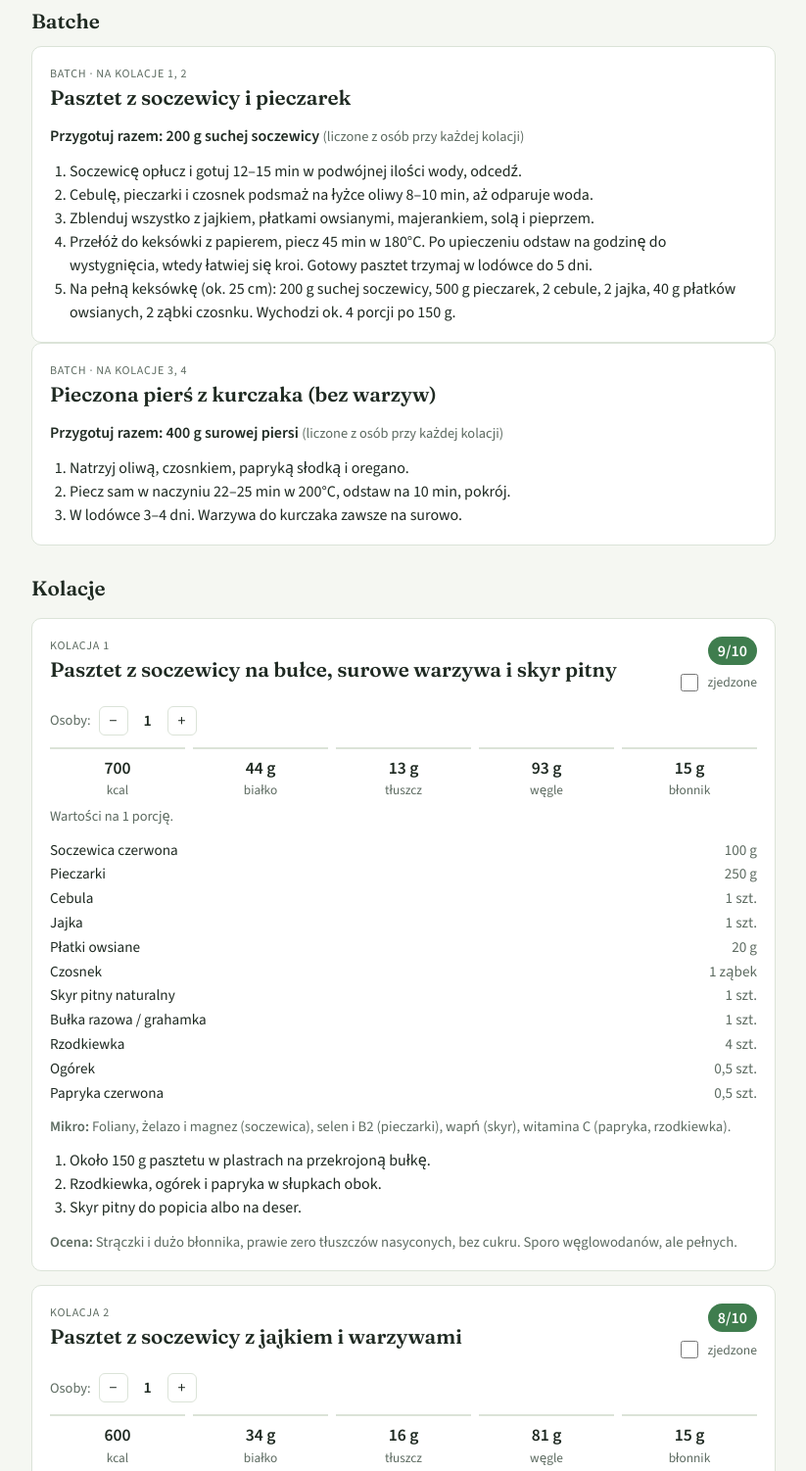
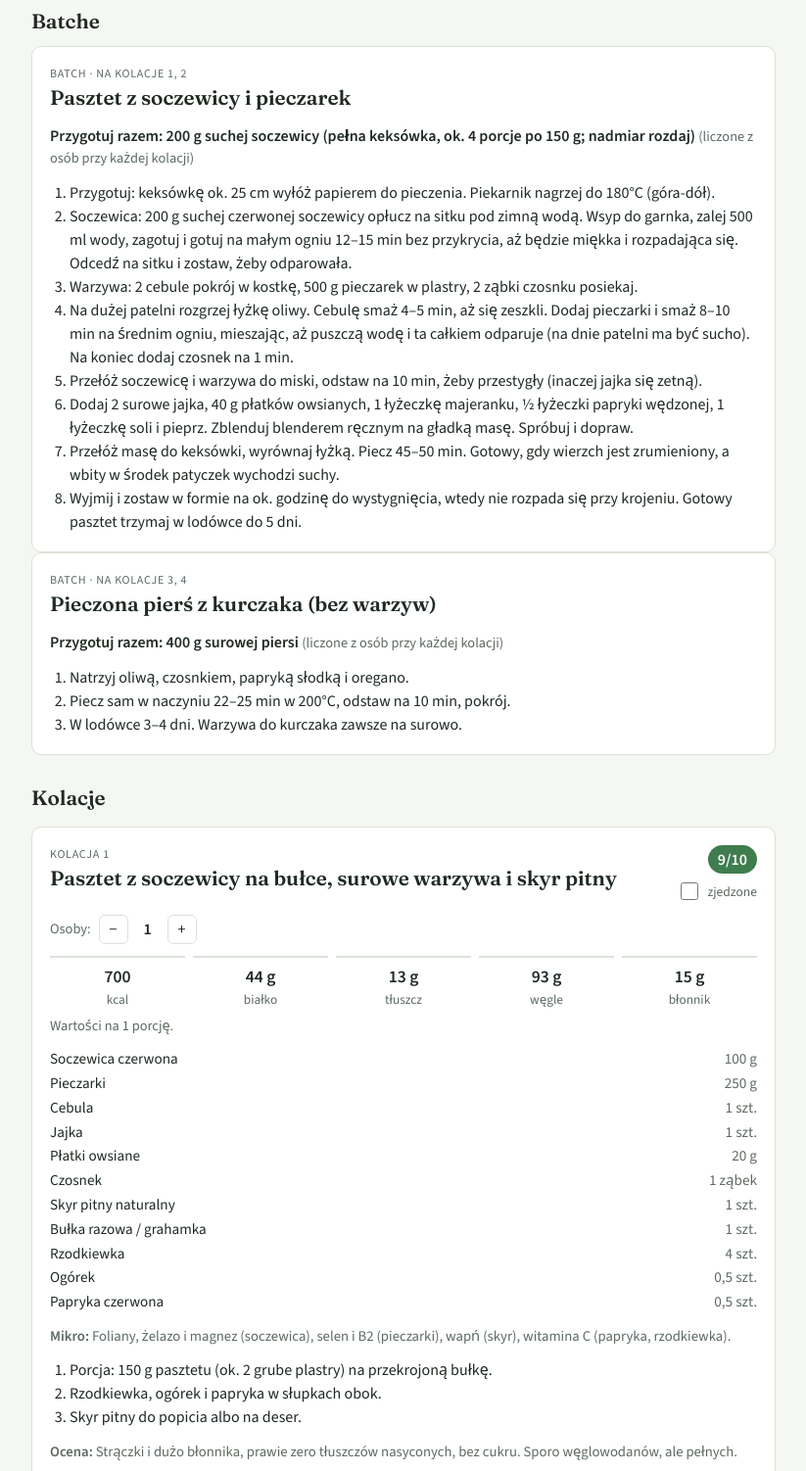
Before and after one commit to CzubekxD/posilki, a plain HTML site: page index.html in a window 1280 px wide. Shown: the part 240-1742 px from the top of the page at 98% size, without its empty margins (228-1051 px from the left). Drawn offline with nearby package versions, Linux system fonts and the light colour scheme.

Commit message:
Pasztet krok po kroku, porcja 150 g; SPEC: szczegółowe kroki przy złożonych przepisach
Co-Authored-By: Claude Opus 5.5 <noreply@anthropic.com>
Claude-Session: https://claude.ai/code/session_01Pibf9ApmaTcvMfcCC45bJ9

```diff
--- a/index.html
+++ b/index.html
@@ -63,8 +63,16 @@ button:focus-visible,input:focus-visible{outline:2px solid var(--accent);outline
 <script>
 // ===== DANE: dopisujemy kolejne przepisy tutaj. Ilości składników = na 1 osobę. =====
 const BATCHES=[
-  {name:"Pasztet z soczewicy i pieczarek",source:"Soczewica czerwona",say:"g suchej soczewicy",
-   steps:["Soczewicę opłucz i gotuj 12–15 min w podwójnej ilości wody, odcedź.","Cebulę, pieczarki i czosnek podsmaż na łyżce oliwy 8–10 min, aż odparuje woda.","Zblenduj wszystko z jajkiem, płatkami owsianymi, majerankiem, solą i pieprzem.","Przełóż do keksówki z papierem, piecz 45 min w 180°C. Po upieczeniu odstaw na godzinę do wystygnięcia, wtedy łatwiej się kroi. Gotowy pasztet trzymaj w lodówce do 5 dni.","Na pełną keksówkę (ok. 25 cm): 200 g suchej soczewicy, 500 g pieczarek, 2 cebule, 2 jajka, 40 g płatków owsianych, 2 ząbki czosnku. Wychodzi ok. 4 porcji po 150 g."]},
+  {name:"Pasztet z soczewicy i pieczarek",source:"Soczewica czerwona",say:"g suchej soczewicy (pełna keksówka, ok. 4 porcje po 150 g; nadmiar rozdaj)",
+   steps:[
+    "Przygotuj: keksówkę ok. 25 cm wyłóż papierem do pieczenia. Piekarnik nagrzej do 180°C (góra-dół).",
+    "Soczewica: 200 g suchej czerwonej soczewicy opłucz na sitku pod zimną wodą. Wsyp do garnka, zalej 500 ml wody, zagotuj i gotuj na małym ogniu 12–15 min bez przykrycia, aż będzie miękka i rozpadająca się. Odcedź na sitku i zostaw, żeby odparowała.",
+    "Warzywa: 2 cebule pokrój w kostkę, 500 g pieczarek w plastry, 2 ząbki czosnku posiekaj.",
+    "Na dużej patelni rozgrzej łyżkę oliwy. Cebulę smaż 4–5 min, aż się zeszkli. Dodaj pieczarki i smaż 8–10 min na średnim ogniu, mieszając, aż puszczą wodę i ta całkiem odparuje (na dnie patelni ma być sucho). Na koniec dodaj czosnek na 1 min.",
+    "Przełóż soczewicę i warzywa do miski, odstaw na 10 min, żeby przestygły (inaczej jajka się zetną).",
+    "Dodaj 2 surowe jajka, 40 g płatków owsianych, 1 łyżeczkę majeranku, ½ łyżeczki papryki wędzonej, 1 łyżeczkę soli i pieprz. Zblenduj blenderem ręcznym na gładką masę. Spróbuj i dopraw.",
+    "Przełóż masę do keksówki, wyrównaj łyżką. Piecz 45–50 min. Gotowy, gdy wierzch jest zrumieniony, a wbity w środek patyczek wychodzi suchy.",
+    "Wyjmij i zostaw w formie na ok. godzinę do wystygnięcia, wtedy nie rozpada się przy krojeniu. Gotowy pasztet trzymaj w lodówce do 5 dni."]},
   {name:"Pieczona pierś z kurczaka (bez warzyw)",source:"Pierś z kurczaka (lada)",say:"g surowej piersi",
    steps:["Natrzyj oliwą, czosnkiem, papryką słodką i oregano.","Piecz sam w naczyniu 22–25 min w 200°C, odstaw na 10 min, pokrój.","W lodówce 3–4 dni. Warzywa do kurczaka zawsze na surowo."]}
 ];
@@ -75,13 +83,13 @@ const DAYS=[
    micro:"Foliany, żelazo i magnez (soczewica), selen i B2 (pieczarki), wapń (skyr), witamina C (papryka, rzodkiewka).",
    why:"Strączki i dużo błonnika, prawie zero tłuszczów nasyconych, bez cukru. Sporo węglowodanów, ale pełnych.",
    ing:[...PASZTET,["Skyr pitny naturalny",1,"szt.","dom"],["Bułka razowa / grahamka",1,"szt.","poza"],["Rzodkiewka",4,"szt."],["Ogórek",0.5,"szt."],["Papryka czerwona",0.5,"szt."]],
-   steps:["Około 150 g pasztetu w plastrach na przekrojoną bułkę.","Rzodkiewka, ogórek i papryka w słupkach obok.","Skyr pitny do popicia albo na deser."]},
+   steps:["Porcja: 150 g pasztetu (ok. 2 grube plastry) na przekrojoną bułkę.","Rzodkiewka, ogórek i papryka w słupkach obok.","Skyr pitny do popicia albo na deser."]},
   {day:"2",name:"Pasztet z soczewicy z jajkiem i warzywami",score:8,
    kcal:600,p:34,f:16,c:81,fib:15,
    micro:"Foliany i żelazo (soczewica), cholina i B12 (jajko), witamina C (papryka, pomidor).",
    why:"Strączki, dużo błonnika, mało tłuszczów nasyconych. Białka na dolnej granicy zielonego progu.",
    ing:[...PASZTET,["Jajka",1,"szt.","poza"],["Bułka razowa / grahamka",1,"szt.","poza"],["Pomidor",1,"szt."],["Papryka czerwona",0.5,"szt."]],
-   steps:["Jajko na twardo 10 min.","Pasztet w plastrach na bułkę, jajko w plasterkach na wierzch.","Pomidor i papryka obok."]},
+   steps:["Jajko na twardo 10 min.","Porcja: 150 g pasztetu (ok. 2 grube plastry) na bułkę, jajko w plasterkach na wierzch.","Pomidor i papryka obok."]},
   {day:"3",name:"Wrap z kurczakiem i hummusem",score:8,
    kcal:580,p:57,f:18,c:42,fib:9,
    micro:"B3 i B6 (kurczak), żelazo i foliany (ciecierzyca w hummusie), witamina C i K (roszponka, pomidor).",
```
Also changed, not shown: 1 other file.
